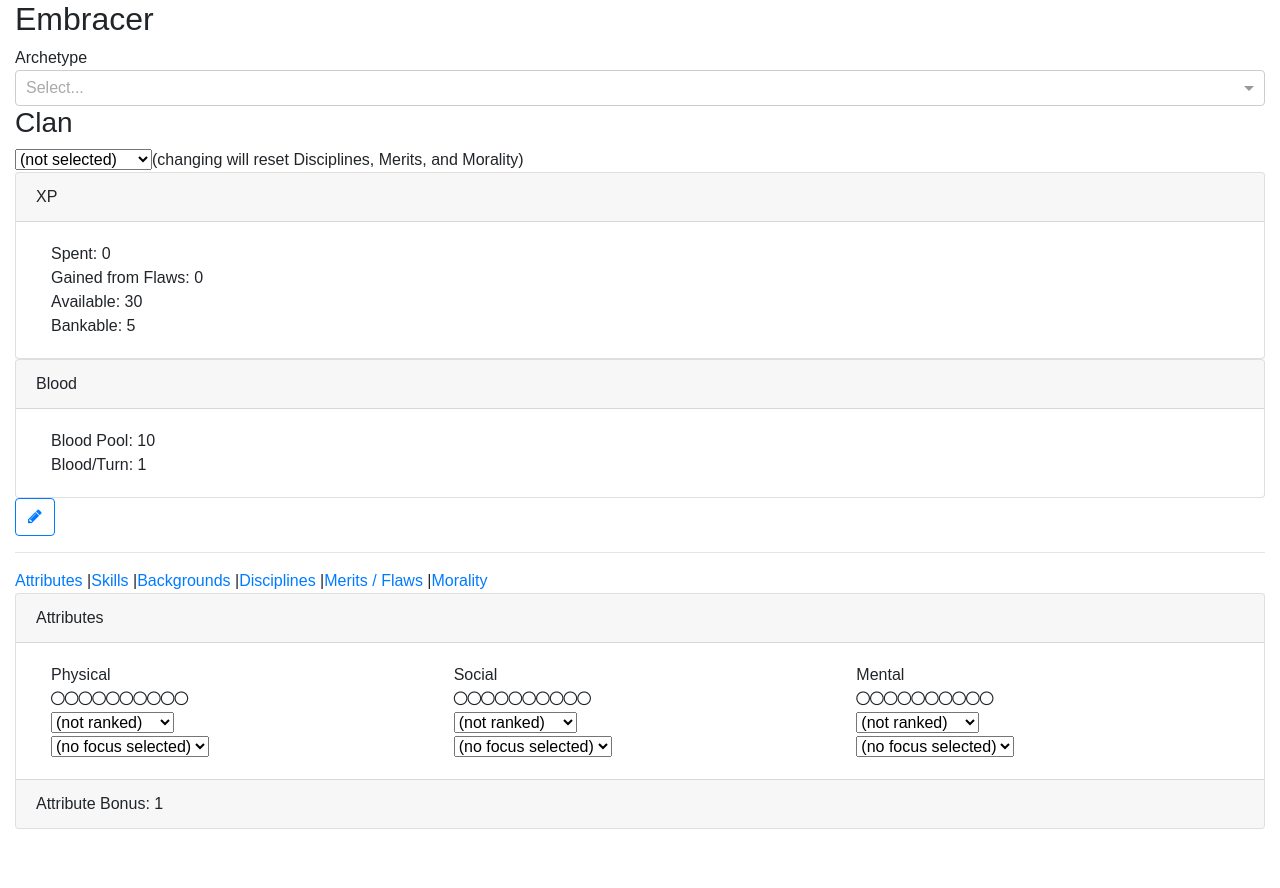
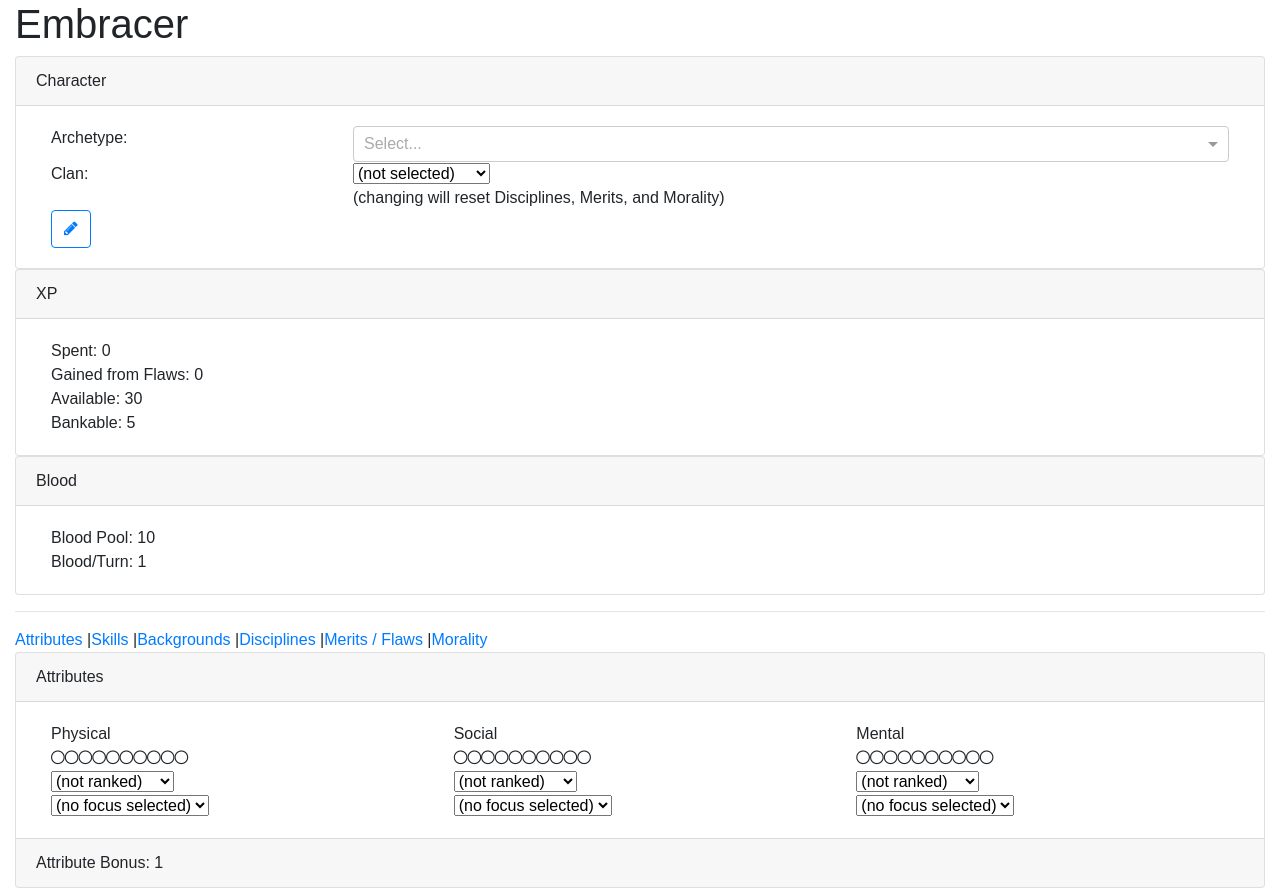
Before and after one commit to TrueWill/embracer, a React (Create React App) app: page / in a window 1280 px wide. Before the commit the page ends 829 px from the top, so only its background shows below. Built offline with nearby package versions, Linux system fonts and the light colour scheme.

Commit message:
Style archetype and clan

```diff
--- a/src/components/App.js
+++ b/src/components/App.js
@@ -16,6 +16,7 @@ import XPContainer from '../containers/XPContainer';
 import BloodContainer from '../containers/BloodContainer';
 import PencilEraserContainer from '../containers/PencilEraserContainer';
 import MoralityContainer from '../containers/MoralityContainer';
+import Section from '../components/Section';
 
 const skills = (
   <TraitCategoryContainer
@@ -51,14 +52,14 @@ const meritsFlaws = (
 
 const App = () => (
   <div className="container-fluid">
-    <h2>Embracer</h2>
-    <div>
+    <h1>Embracer</h1>
+    <Section header="Character">
       <ArchetypeContainer />
       <ClanContainer />
-    </div>
+      <PencilEraserContainer />
+    </Section>
     <XPContainer />
     <BloodContainer />
-    <PencilEraserContainer />
     <hr />
     <Link to="/">Attributes</Link> |
     <Link to="/skills">Skills</Link> |
--- a/src/components/Archetype.js
+++ b/src/components/Archetype.js
@@ -30,8 +30,9 @@ export default class Archetype extends Component {
     }
 
     return (
-      <div>
-        Archetype
+      <div className="row">
+        <div className="col-sm-3">Archetype:</div>
+        <div className="col-sm-9">
           <Select.Creatable
             value={archetype}
             multi={false}
@@ -39,6 +40,7 @@ export default class Archetype extends Component {
             onChange={this.handleArchetypeChange}
           />
         </div>
+      </div>
     );
   }
 }
--- a/src/components/Clan.js
+++ b/src/components/Clan.js
@@ -22,14 +22,22 @@ export default class Clan extends Component {
     ));
 
     return (
-      <div>
-        <h3>Clan</h3>
+      <React.Fragment>
+        <div className="row">
+          <div className="col-sm-3">Clan:</div>
+          <div className="col-sm-9">
             <select value={clan} onChange={this.handleClanChange}>
               <option value="">(not selected)</option>
               {clanOptions}
             </select>
+          </div>
+        </div>
+        <div className="row">
+          <div className="col-sm-9 offset-sm-3">
             (changing will reset Disciplines, Merits, and Morality)
           </div>
+        </div>
+      </React.Fragment>
     );
   }
 }
```
Lines whose indentation alone changed are shown as unchanged.
